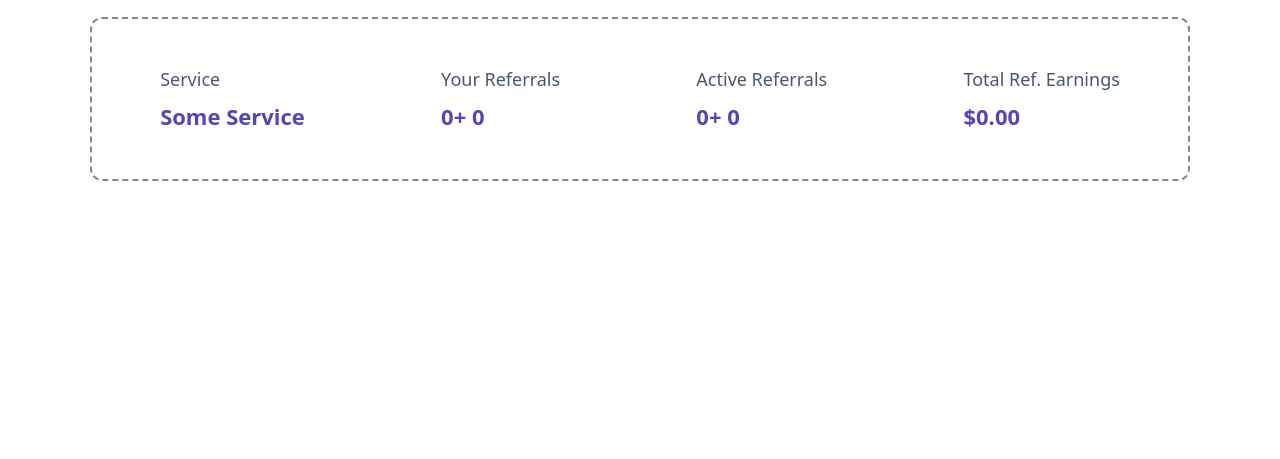
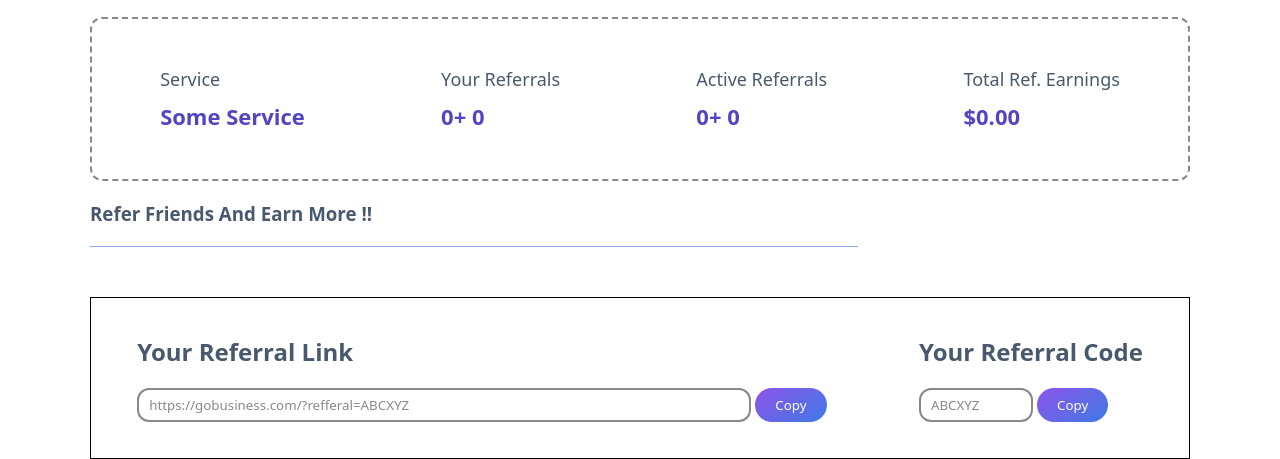
Before and after one commit to kungumasakthivel/Go-Business-Assignment, a plain HTML site: page index.html in a window 1280 px wide. Shown: the part 420-879 px from the top of the page. Before the commit the page ends 800 px from the top, so only its background shows below. Drawn offline with Linux system fonts and the light colour scheme.

Commit message:
added referral link and code section

```diff
--- a/index.html
+++ b/index.html
@@ -117,6 +117,23 @@
                 <h5 class="data-h5">$0.00</h5>
             </div>
         </div>
+        <div class="referral-container">
+            <div class="referral-container-h">
+                <h3 class="referral-container-h3">Refer Friends And Earn More !!</h3>
+            </div>
+            <div class="referral-link-container">
+                <div class="referral-link">
+                    <h3 class="link-h3">Your Referral Link</h3>
+                    <input type="text" class="referral-input" value="https://gobusiness.com/?refferal=ABCXYZ">
+                    <button class="referral-button-copy">Copy</button>
+                </div>
+                <div class="referral-code">
+                    <h3 class="link-h3">Your Referral Code</h3>
+                    <input type="text" class="referral-code-input" value="ABCXYZ">
+                    <button class="referral-button-copy">Copy</button>
+                </div>
+            </div>
+        </div>
     </div>
 </body>
 </html>
--- a/static/css/style.css
+++ b/static/css/style.css
@@ -2,6 +2,10 @@
     padding: 0;
     margin: 0;
     font-family: system-ui, -apple-system, BlinkMacSystemFont, 'Segoe UI', Roboto, Oxygen, Ubuntu, Cantarell, 'Open Sans', 'Helvetica Neue', sans-serif;
+}
+
+body {
+    max-width: 100vw;
 }
 
 .top-bar-container {
@@ -115,3 +119,62 @@
     font-size: 22px;
     color: #5345bf;
 }
+
+.referral-container-h3 {
+    color: #49596D;
+}
+
+.referral-container {
+    margin-top: 20px;
+    margin-left: 90px;
+    margin-right: 90px;
+}
+
+
+.referral-container-h {
+    width: 60vw;
+    border-bottom: 1px solid #4776E699;
+    padding-bottom: 20px;
+    margin-bottom: 50px;
+}
+
+.referral-link-container {
+    display: flex;
+    flex-direction: row;
+    justify-content: space-around;
+    align-items: center;
+    border: black solid 1px;
+    height: 20vh;
+}
+
+.link-h3{
+    font-size: 24px;
+    color: #49596D;
+    margin-bottom: 20px;
+}
+
+.referral-input {
+    color: #888888;
+    border-radius: 12px;
+    height: 30px;
+    width: 600px;
+    padding-left: 10px;
+    border: solid 2px #888888;
+}
+
+.referral-button-copy {
+    background: linear-gradient(323.76deg, #4776E6 10%, #8E54E9 100%);
+    padding: 8px 20px 8px 20px;
+    border-radius: 50px;
+    color: white;
+    border-style: none;
+}
+
+.referral-code-input {
+    color: #888888;
+    border-radius: 12px;
+    height: 30px;
+    width: 100px;
+    padding-left: 10px;
+    border: solid 2px #888888;
+}
```
